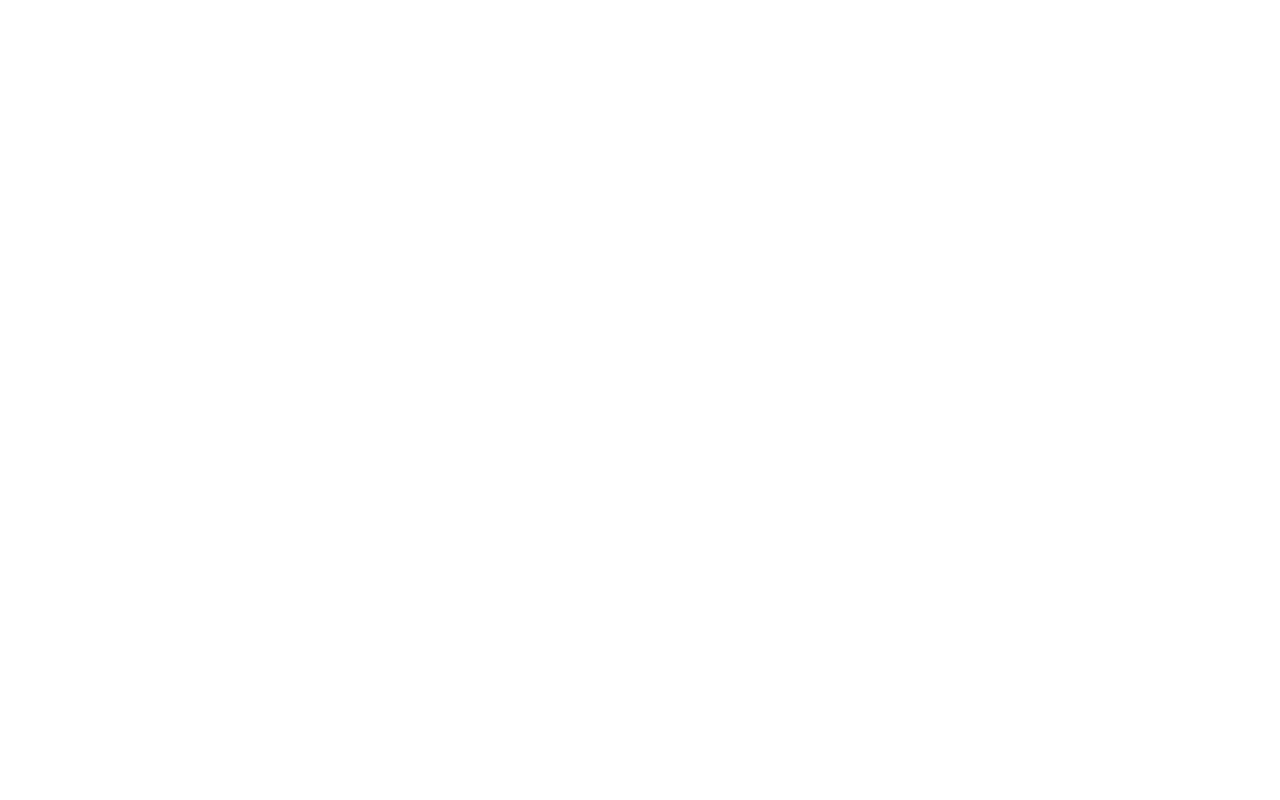
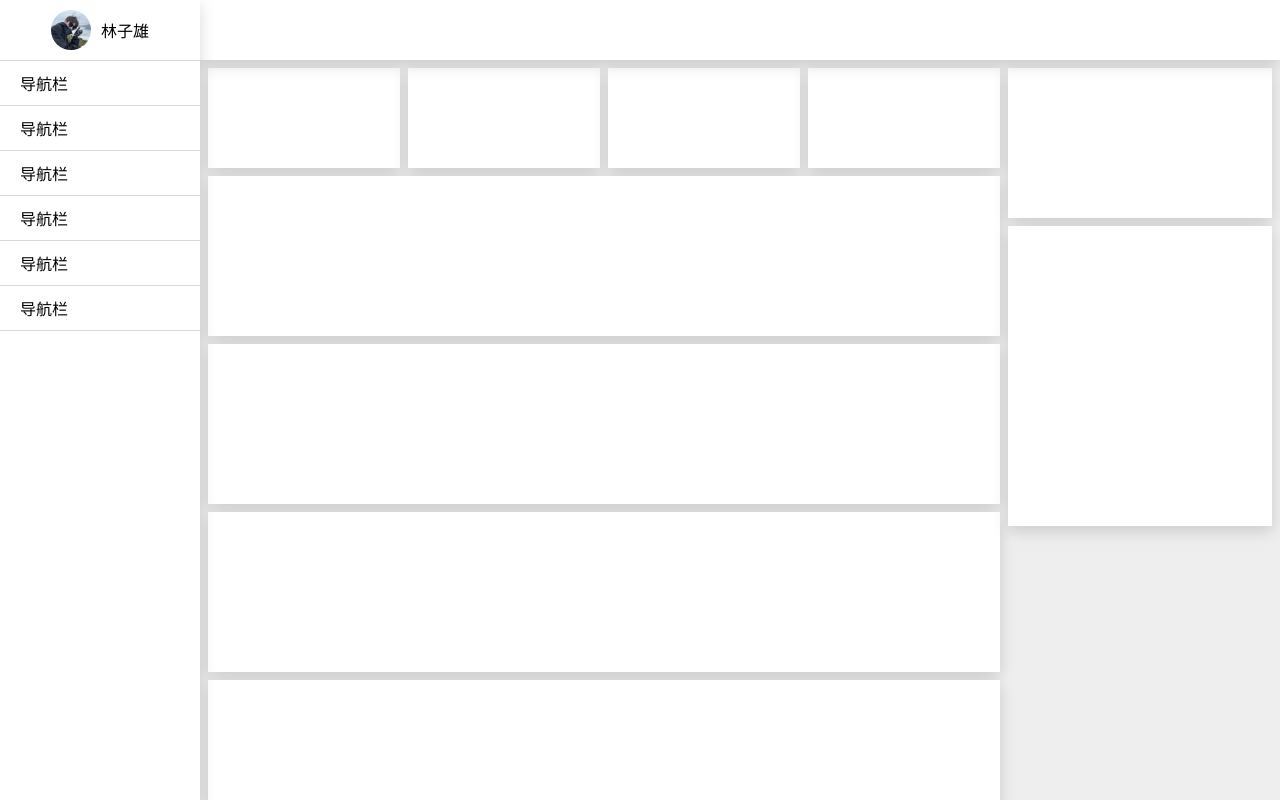
Before and after one commit to mystainn/lzx, a plain HTML site: page projects/projectOne/FlexSystem.html in a window 1280 px wide. Drawn offline with Linux system fonts and the light colour scheme.

Commit message:
Add files via upload

```diff
--- a/projects/projectOne/FlexSystem.html
+++ b/projects/projectOne/FlexSystem.html
@@ -3,7 +3,132 @@
   <head>
     <meta charset="UTF-8" />
     <meta name="viewport" content="width=device-width, initial-scale=1.0" />
-    <title>Document</title>
+    <title>FlexSystem</title>
+    <style>
+      body {
+        margin: 0;
+        height: 100vh;
+        background-color: #eee;
+      }
+      /* * {
+        border: 1px solid black;
+      } */
+      .flex {
+        display: flex;
+      }
+      .baise {
+        background-color: white;
+        box-shadow: rgba(0, 0, 0, 0.15) 0px 5px 15px 0px;
+      }
+      .flex1 {
+        flex: 1;
+      }
+      .column {
+        flex-direction: column;
+      }
+      .mg8 {
+        margin: 8px;
+      }
+      .mgr8 {
+        margin-right: 8px;
+      }
+      .mgt8 {
+        margin-top: 8px;
+      }
+      .daoHang {
+        padding: 10px 20px;
+        background-color: #fff;
+        border-bottom: 1px solid rgba(0, 0, 0, 0.15);
+      }
+      @media (max-width: 768px) {
+        .ceBianLan {
+          display: none;
+        }
+        .neiRongLan {
+          flex-direction: column;
+        }
+        .shuJuLan {
+          flex-direction: column;
+        }
+        .youQu {
+          margin-left: 8px;
+        }
+        .shuJu {
+          margin: 0 0 8px;
+          flex: auto;
+        }
+      }
+      .neiRongLan::-webkit-scrollbar {
+        display: none;
+      }
+    </style>
   </head>
-  <body></body>
+  <body class="flex">
+    <!--侧边栏-->
+    <div style="width: 200px; z-index: 2" class="baise ceBianLan">
+      <!-- 头像栏 -->
+      <div
+        style="
+          padding: 10px;
+          align-items: center;
+          justify-content: center;
+          border-bottom: 1px solid rgba(0, 0, 0, 0.15);
+        "
+        class="flex"
+      >
+        <img
+          src="../../imgs/me.png"
+          alt=""
+          width="40px;"
+          height="40px"
+          style="border-radius: 50%"
+        />
+        <div style="margin-left: 10px">林子雄</div>
+      </div>
+
+      <!-- 导航栏 -->
+      <div class="daoHang">导航栏</div>
+      <div class="daoHang">导航栏</div>
+      <div class="daoHang">导航栏</div>
+      <div class="daoHang">导航栏</div>
+      <div class="daoHang">导航栏</div>
+      <div class="daoHang">导航栏</div>
+    </div>
+    <!--主区域-->
+    <div class="flex1 flex column">
+      <!-- 头部栏 -->
+      <div style="height: 60px; z-index: 1" class="baise"></div>
+      <!-- 内容区 -->
+      <div style="overflow: auto" class="flex1 flex neiRongLan">
+        <!-- 左区 -->
+        <div style="flex: 3" class="flex column mg8">
+          <!-- 数据区 -->
+          <div class="flex shuJuLan">
+            <!-- 数据块 -->
+            <div style="height: 100px" class="shuJu flex1 baise mgr8"></div>
+            <div style="height: 100px" class="shuJu flex1 baise mgr8"></div>
+            <div style="height: 100px" class="shuJu flex1 baise mgr8"></div>
+            <div style="height: 100px" class="shuJu flex1 baise"></div>
+          </div>
+          <!-- 列表区 -->
+          <div class="flex column">
+            <!-- 列表块 -->
+            <div style="height: 160px" class="baise mgt8"></div>
+            <div style="height: 160px" class="baise mgt8"></div>
+            <div style="height: 160px" class="baise mgt8"></div>
+            <div style="height: 160px" class="baise mgt8"></div>
+            <div style="height: 160px" class="baise mgt8"></div>
+            <div style="height: 160px" class="baise mgt8"></div>
+          </div>
+        </div>
+        <!-- 右区 -->
+        <div style="flex: 1" class="youQu flex column mgt8 mgr8">
+          <!-- 提示区 -->
+          <div style="height: 150px" class="baise"></div>
+          <!-- 消息区 -->
+          <div style="height: 300px" class="baise mgt8"></div>
+        </div>
+      </div>
+    </div>
+  </body>
 </html>
```
Also changed, not shown: pages/project.html (+3 -1 lines).
